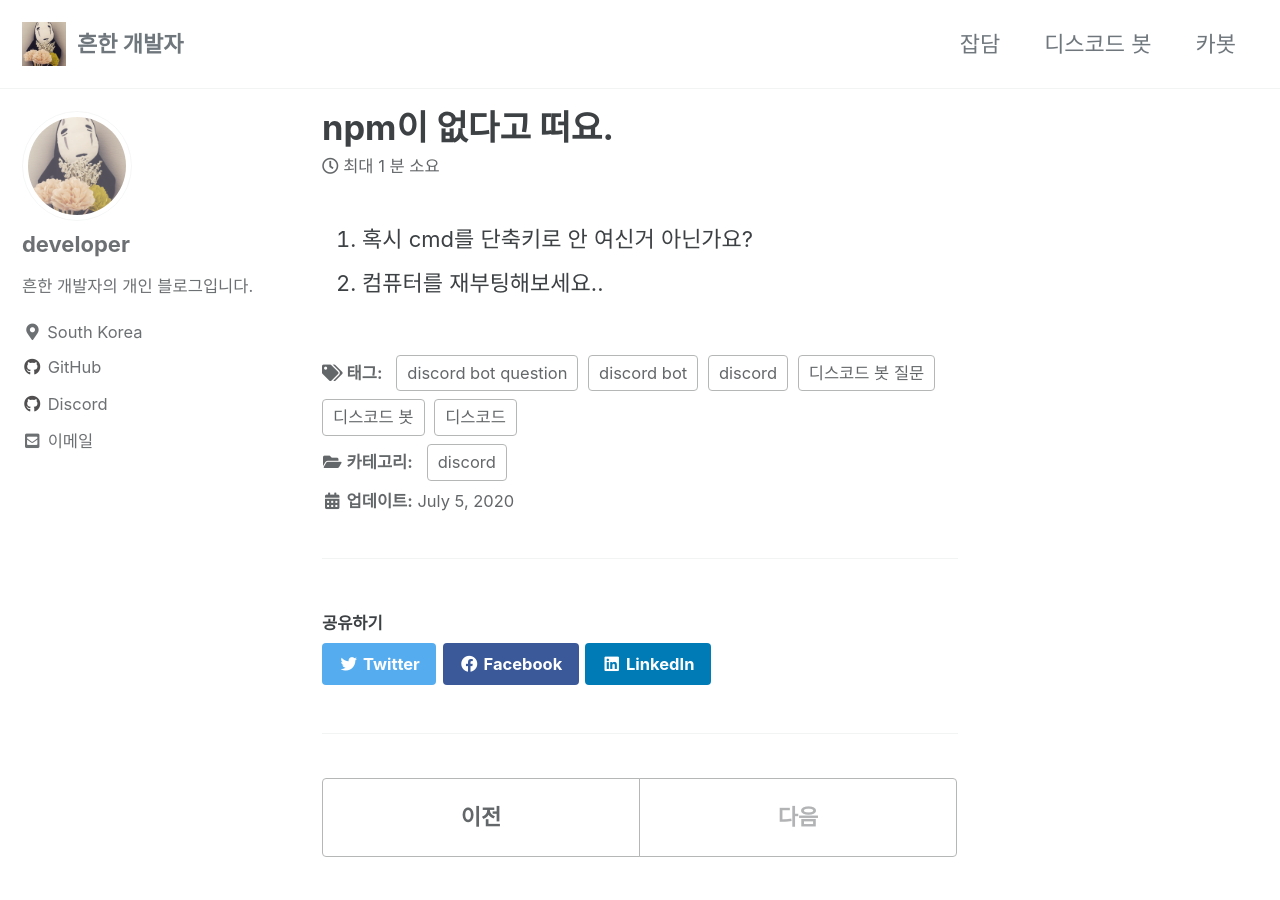
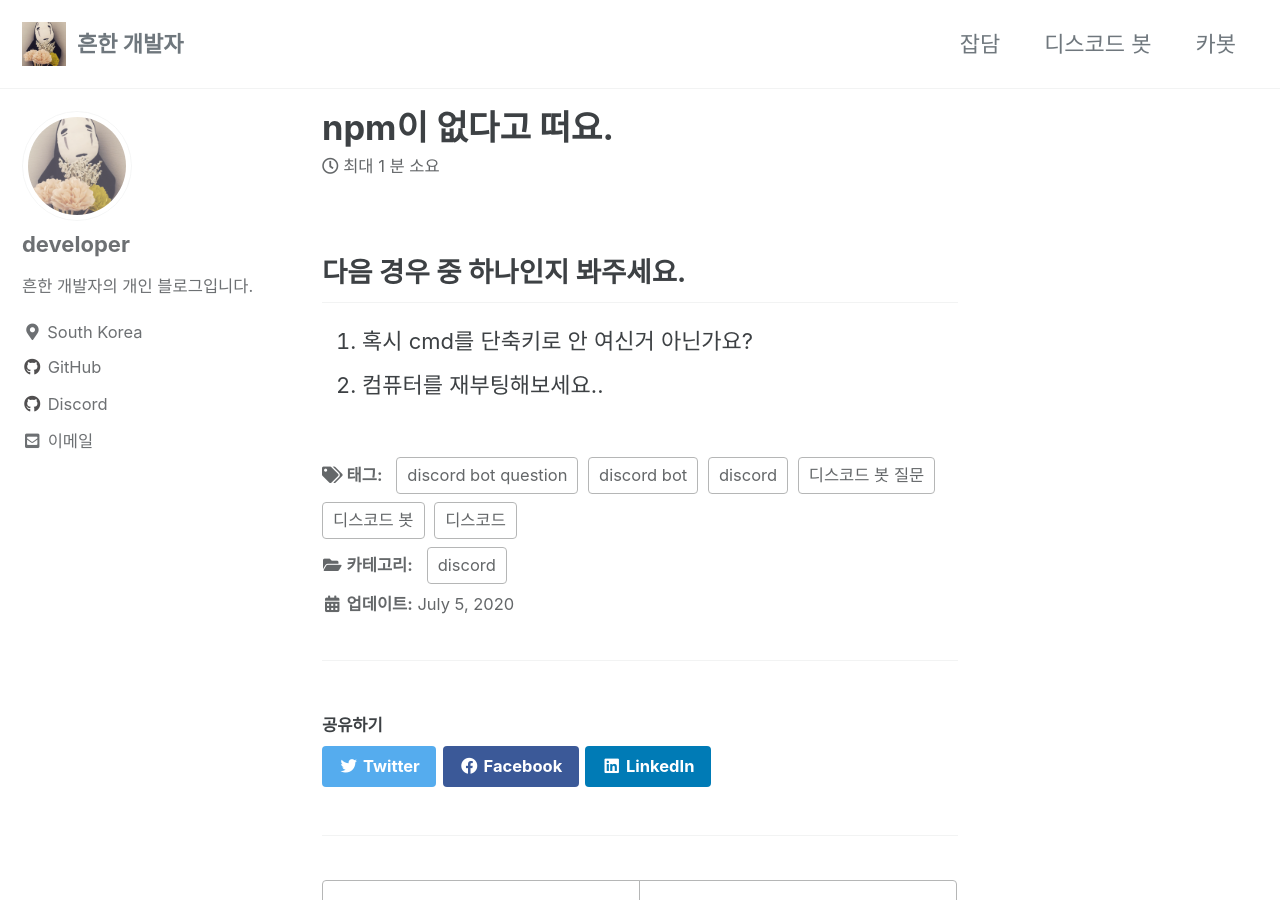
Before and after one commit to RABBITBOT2/withadoctor.github.io, a Jekyll site: the page built from _posts/2020-07-05-003-npm-err.md, in a window 1280 px wide and 900 px high. Built offline with Jekyll 4.4.1, drawn with Linux system fonts in a browser that asks for light colours; cached includes are drawn as plain includes.

Commit message:
modify 2020-07-05-003-npm-err.md

```diff
--- a/_posts/2020-07-05-003-npm-err.md
+++ b/_posts/2020-07-05-003-npm-err.md
@@ -18,5 +18,7 @@ tags:
 last_modified_at: 2020-07-05T18:48:00+09:00
 ---
 
+## 다음 경우 중 하나인지 봐주세요.
+
 1. 혹시 cmd를 단축키로 안 여신거 아닌가요?
 2. 컴퓨터를 재부팅해보세요..
```
